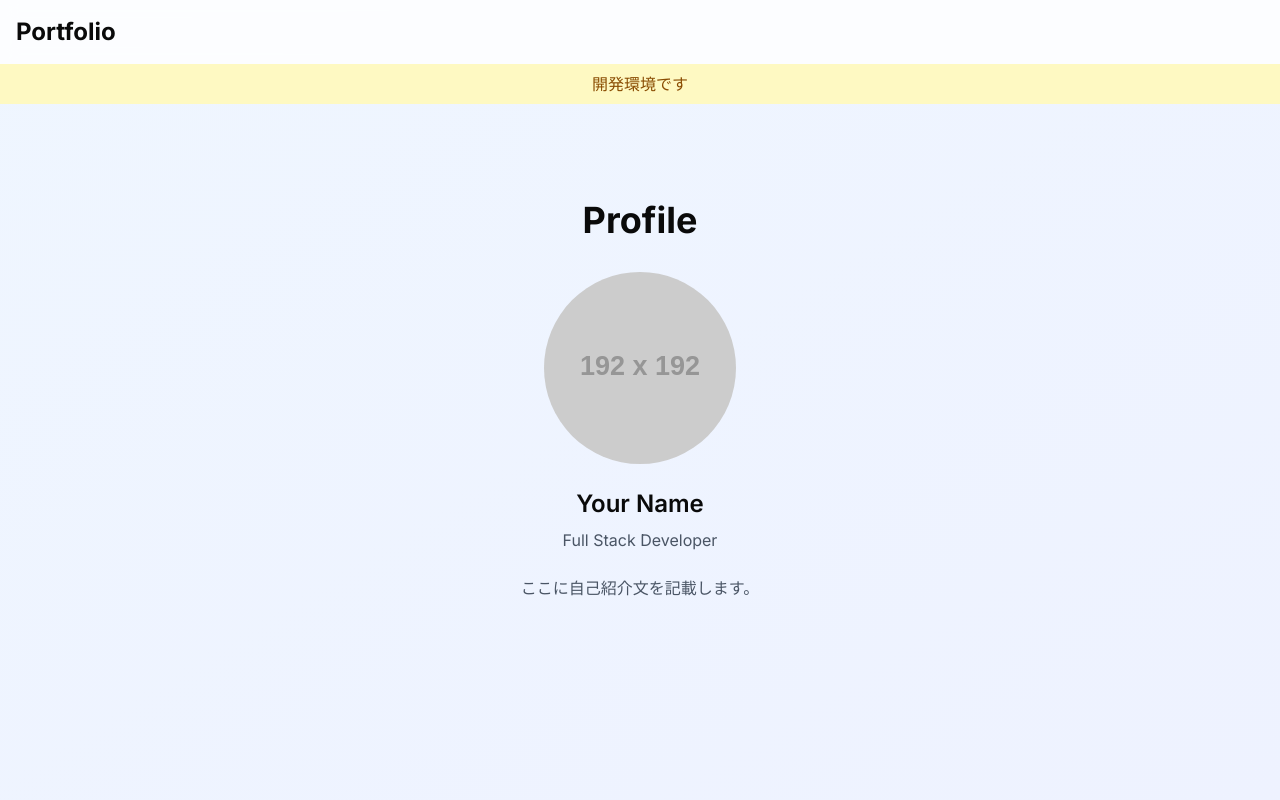
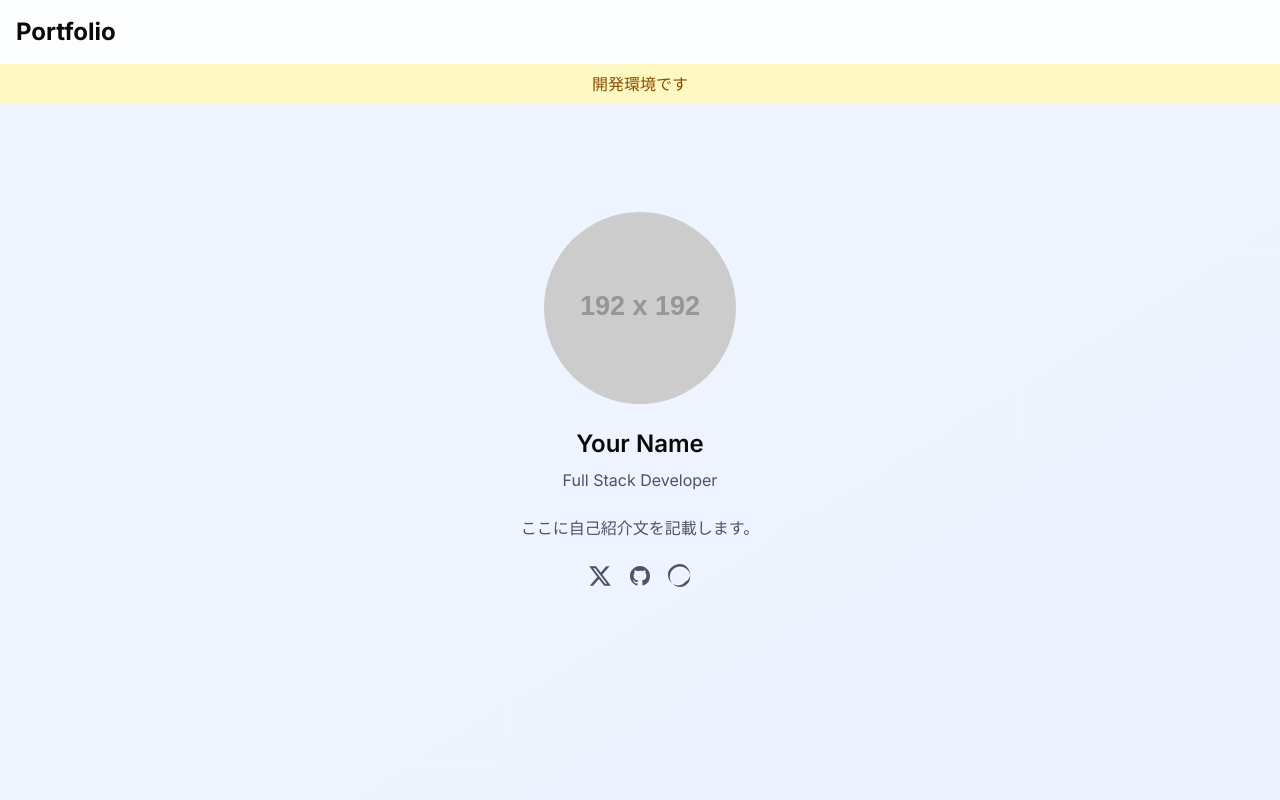
Before and after one commit to nekihcom/portfolio, a Next.js app: page / in a window 1280 px wide. Shown: the top 800 px of the page. Built offline with nearby package versions, Linux system fonts and the light colour scheme.

Commit message:
feat: プロフィールにソーシャルリンクを追加

```diff
--- a/src/components/sections/Profile.tsx
+++ b/src/components/sections/Profile.tsx
@@ -20,7 +20,7 @@ export function Profile() {
           viewport={{ once: true }}
           className="max-w-3xl mx-auto text-center"
         >
-          <h2 className="text-4xl font-bold mb-8">Profile</h2>
+          {/* <h2 className="text-4xl font-bold mb-8">Profile</h2> */}
           <div className="space-y-6">
             <div className="w-48 h-48 mx-auto rounded-full overflow-hidden">
               <Image
@@ -38,6 +38,31 @@ export function Profile() {
             <p className="text-gray-600">
               {profileData.description}
             </p>
+            <div className="flex justify-center space-x-4">
+              {profileData.socialLinks.map((link, index) => (
+                <motion.a
+                  key={link.name}
+                  href={link.url}
+                  target="_blank"
+                  rel="noopener noreferrer"
+                  initial={{ opacity: 0, y: 20 }}
+                  whileInView={{ opacity: 1, y: 0 }}
+                  transition={{ duration: 0.5, delay: index * 0.1 }}
+                  viewport={{ once: true }}
+                  className="text-gray-600 hover:text-gray-900 transition-colors"
+                  aria-label={link.name}
+                >
+                  <svg
+                    className="w-6 h-6"
+                    fill="currentColor"
+                    viewBox="0 0 24 24"
+                    aria-hidden="true"
+                  >
+                    <path d={link.icon} />
+                  </svg>
+                </motion.a>
+              ))}
+            </div>
           </div>
         </motion.div>
       </div>
--- a/src/data/profile.ts
+++ b/src/data/profile.ts
@@ -3,4 +3,21 @@ export const profileData = {
   title: "Full Stack Developer",
   image: "https://placehold.jp/192x192.png",
   description: "ここに自己紹介文を記載します。",
+  socialLinks: [
+    {
+      name: "X (Twitter)",
+      url: "https://twitter.com/yourusername",
+      icon: "M18.244 2.25h3.308l-7.227 8.26 8.502 11.24H16.17l-5.214-6.817L4.99 21.75H1.68l7.73-8.835L1.254 2.25H8.08l4.713 6.231zm-1.161 17.52h1.833L7.084 4.126H5.117z"
+    },
+    {
+      name: "GitHub",
+      url: "https://github.com/yourusername",
+      icon: "M12 2C6.477 2 2 6.484 2 12.017c0 4.425 2.865 8.18 6.839 9.504.5.092.682-.217.682-.483 0-.237-.008-.868-.013-1.703-2.782.605-3.369-1.343-3.369-1.343-.454-1.158-1.11-1.466-1.11-1.466-.91-.62.069-.608.069-.608 1.003.07 1.531 1.032 1.531 1.032.892 1.53 2.341 1.088 2.91.832.092-.647.35-1.088.636-1.338-2.22-.253-4.555-1.113-4.555-4.951 0-1.093.39-1.988 1.029-2.688-.103-.253-.446-1.272.098-2.65 0 0 .84-.27 2.75 1.026A9.564 9.564 0 0112 6.844c.85.004 1.705.115 2.504.337 1.909-1.296 2.747-1.027 2.747-1.027.546 1.379.202 2.398.1 2.651.64.7 1.028 1.595 1.028 2.688 0 3.848-2.339 4.695-4.566 4.943.359.309.678.92.678 1.855 0 1.338-.012 2.419-.012 2.747 0 .268.18.58.688.482A10.019 10.019 0 0022 12.017C22 6.484 17.522 2 12 2z"
+    },
+    {
+      name: "Qiita",
+      url: "https://qiita.com/yourusername",
+      icon: "M12.002 0c-3.35 0-6.249 1.179-8.698 3.538C.855 5.917 0 8.306 0 10.704c0 2.397.855 4.786 2.604 7.166 1.749 2.359 4.348 3.538 7.398 3.538 3.05 0 5.649-1.179 7.398-3.538C21.149 15.49 22 13.101 22 10.704c0-2.397-.851-4.787-2.604-7.166C17.647 1.179 15.048 0 12.002 0zm0 2.47c2.745 0 5.127.979 7.146 2.937 2.02 1.958 3.029 4.312 3.029 7.297 0 2.985-1.01 5.339-3.029 7.297-2.02 1.958-4.401 2.937-7.146 2.937-2.745 0-5.126-.979-7.146-2.937-2.02-1.958-3.03-4.312-3.03-7.297 0-2.985 1.01-5.339 3.03-7.297 2.02-1.958 4.401-2.937 7.146-2.937z"
+    },
+  ],
 }
```
